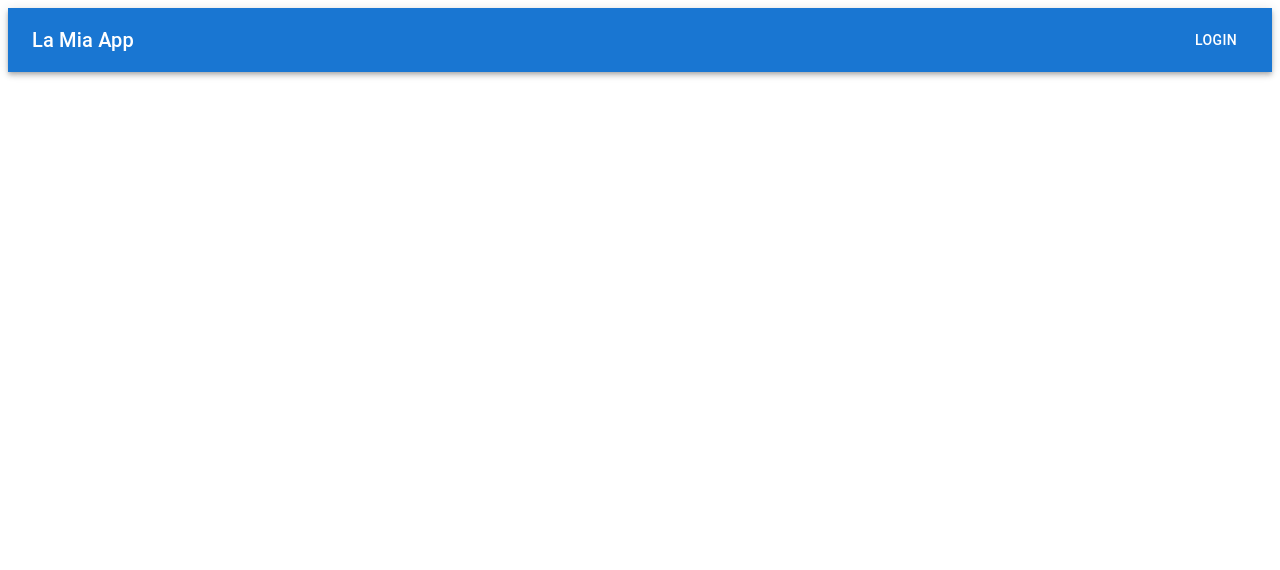
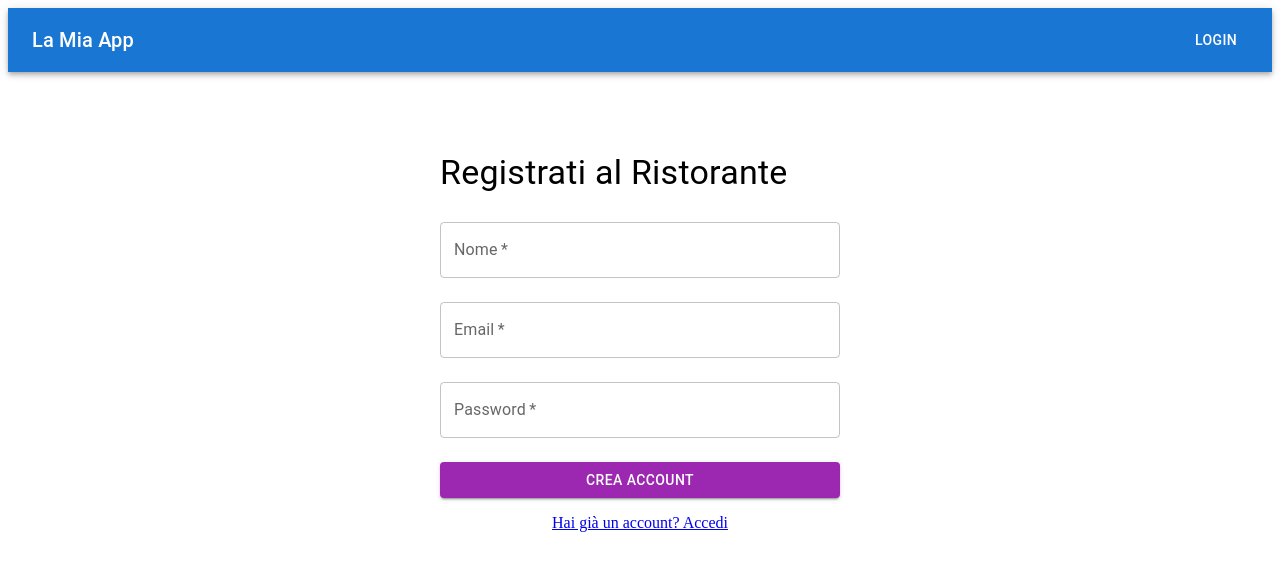
Before and after one commit to ndesavino/ProgettoWebApp, a React app in the folder frontend/: page /register in a window 1280 px wide. Before the commit this address had no page. Shown: the top 570 px of the page. Built offline with nearby package versions, Linux system fonts and the light colour scheme; the HTML template or start-up script is replaced by a standard one.

Commit message:
Aggiunta la pagina di registrazione in Register.jsx

```diff
--- a/frontend/src/App.jsx
+++ b/frontend/src/App.jsx
@@ -2,6 +2,7 @@ import { Routes, Route } from 'react-router-dom';
 import Login from './pages/Login';
 import Dashboard from './pages/Dashboard';
 import Navbar from './components/Navbar';
+import Register from './pages/Register';
 
 function App() {
   return (
@@ -9,6 +10,7 @@ function App() {
       <Navbar />
       <Routes>
         <Route path="/" element={<Login />} />
+        <Route path="/register" element={<Register />} />
         <Route path="/dashboard" element={<Dashboard />} />
       </Routes>
     </>
--- a/frontend/src/pages/Login.jsx
+++ b/frontend/src/pages/Login.jsx
@@ -35,6 +35,9 @@ export default function Login() {
                     Entra
                 </Button>
             </form>
+            <Box sx={{ mt: 2, textAlign: 'center' }}>
+                <Link to="/register">Non hai un account? Registrati</Link>
+            </Box>
         </Box>
     );
 }
--- /dev/null
+++ b/frontend/src/pages/Register.jsx
@@ -0,0 +1,40 @@
+import React, { useState } from 'react';
+import api from '../services/api';
+import { useNavigate, Link } from 'react-router-dom';
+import { Button, TextField, Box, Typography } from '@mui/material';
+
+export default function Register() {
+    const [name, setName] = useState('');
+    const [email, setEmail] = useState('');
+    const [password, setPassword] = useState('');
+    const navigate = useNavigate();
+
+    const handleRegister = async (e) => {
+        e.preventDefault();
+        try {
+            // Chiamata HTTP POST per creare l'utente
+            await api.post('/auth/register', { name, email, password });
+            alert("Registrazione completata! Ora puoi fare il login.");
+            navigate('/'); // Rimanda al login
+        } catch (err) {
+            alert(err.response?.data?.message || "Errore di registrazione");
+        }
+    };
+
+    return (
+        <Box sx={{ maxWidth: 400, margin: 'auto', mt: 10 }}>
+            <Typography variant="h4" gutterBottom>Registrati al Ristorante</Typography>
+            <form onSubmit={handleRegister}>
+                <TextField fullWidth label="Nome" margin="normal" value={name} onChange={(e) => setName(e.target.value)} required />
+                <TextField fullWidth label="Email" type="email" margin="normal" value={email} onChange={(e) => setEmail(e.target.value)} required />
+                <TextField fullWidth label="Password" type="password" margin="normal" value={password} onChange={(e) => setPassword(e.target.value)} required />
+                <Button fullWidth type="submit" variant="contained" color="secondary" sx={{ mt: 2 }}>
+                    Crea Account
+                </Button>
+            </form>
+            <Box sx={{ mt: 2, textAlign: 'center' }}>
+                <Link to="/">Hai già un account? Accedi</Link>
+            </Box>
+        </Box>
+    );
+}
```
